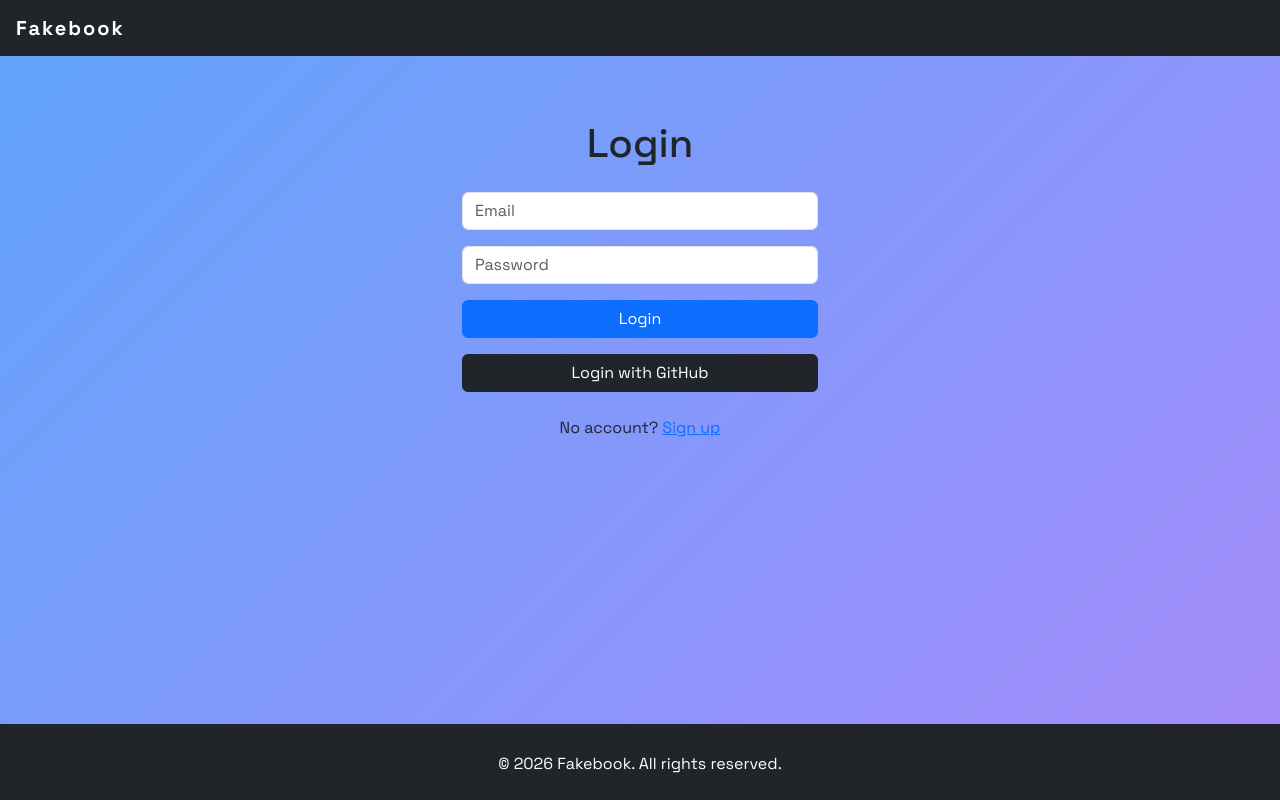
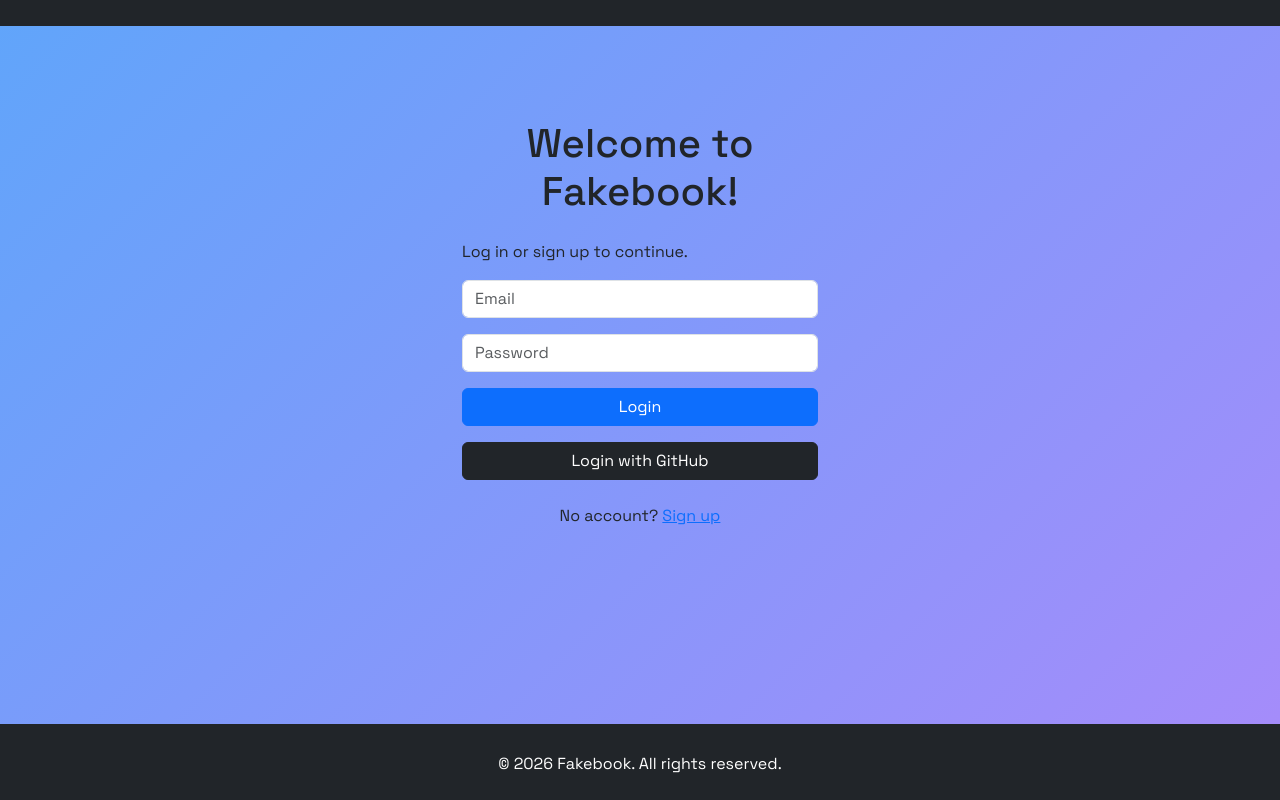
Before and after one commit to johnbords/learn-front-end, a React (Vite) app in the folder fakebook-frontend/: page /login in a window 1280 px wide. Built offline with nearby package versions, Linux system fonts and the light colour scheme.

Commit message:
Update header logo and enhance login/signup page titles and subtitles

```diff
--- a/fakebook-frontend/src/Header.jsx
+++ b/fakebook-frontend/src/Header.jsx
@@ -21,14 +21,14 @@ function Header() {
   return (
     <header>
       <nav className="navbar navbar-expand-md navbar-dark fixed-top bg-dark px-3">
-
-        {/* Logo */}
-        <Link className="navbar-brand fw-bold" to="#">
-          Fakebook
-        </Link>
-
+            <Link className="navbar-brand fw-bold" to="#">
+            </Link>
         {!hideNavbarContent && (
           <>
+            {/* Logo */}
+            <Link className="navbar-brand fw-bold" to="#">
+              Fakebook
+            </Link>
 
             <button
               className="navbar-toggler"
--- a/fakebook-frontend/src/Login.jsx
+++ b/fakebook-frontend/src/Login.jsx
@@ -15,8 +15,10 @@ function Login() {
         <main className="container" style={{ paddingTop: "100px" }}>
             <div className="row justify-content-center">
                 <div className="col-11 col-sm-8 col-md-6 col-lg-4">
-                    <h1 className="text-center mb-4">Login</h1>
-
+                    <h1 className="text-center mb-4">Welcome to Fakebook!</h1>
+                    <p className="login-subtitle">
+                        Log in or sign up to continue.
+                    </p>
                     <form onSubmit={handleSubmit}>
                         <input
                             className="form-control mb-3"
--- a/fakebook-frontend/src/Signup.jsx
+++ b/fakebook-frontend/src/Signup.jsx
@@ -2,7 +2,8 @@
 function Signup()  {
     return(
         <div className="pt-5 mt-5 text-center">
-            <h1>Signup</h1>
+            <h1>Join Fakebook!</h1>
+            <p>Create your account to get started.</p>
         </div>
     );
 }
```
